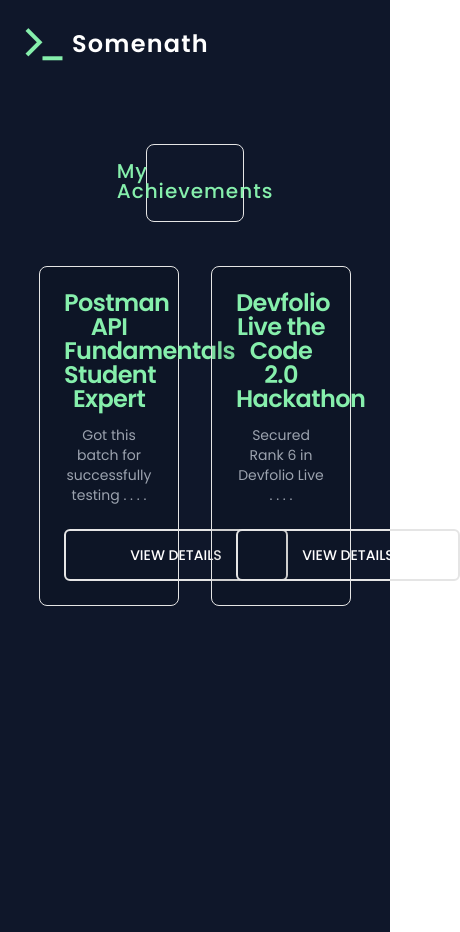
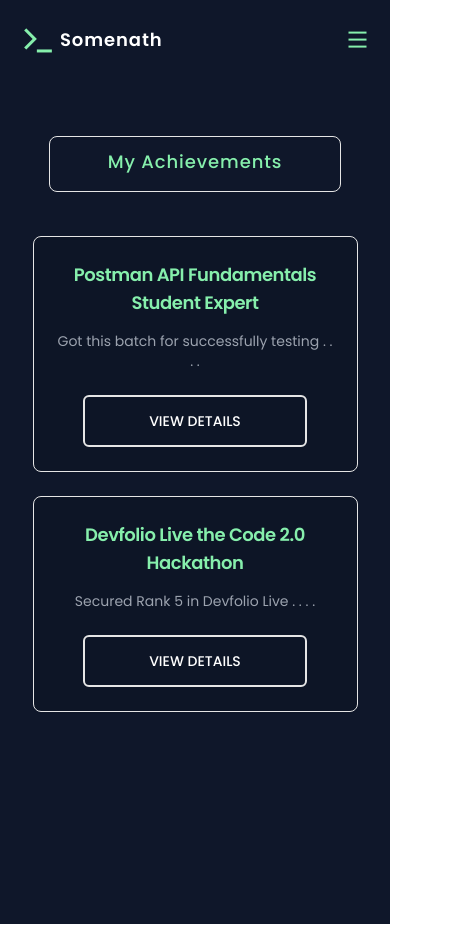
Before and after one commit to somenath203/My-Portfolio-Website-Version-2, a Next.js app: page /pages/achievements in a window 390 px wide. Shown: the whole page, 460 px wide, since content can reach past the window. Built offline with nearby package versions, Linux system fonts and the light colour scheme.

Commit message:
commited

```diff
--- a/package.json
+++ b/package.json
@@ -12,6 +12,7 @@
     "@hookform/resolvers": "^3.6.0",
     "@radix-ui/react-alert-dialog": "^1.0.5",
     "@radix-ui/react-avatar": "^1.0.4",
+    "@radix-ui/react-dialog": "^1.1.0",
     "@radix-ui/react-label": "^2.0.2",
     "@radix-ui/react-scroll-area": "^1.0.5",
     "@radix-ui/react-slot": "^1.0.2",
--- a/src/app/components/Navbar.js
+++ b/src/app/components/Navbar.js
@@ -2,10 +2,17 @@
 
 import Link from 'next/link';
 import { usePathname } from 'next/navigation';
-
+import {
+  Sheet,
+  SheetContent,
+  SheetDescription,
+  SheetHeader,
+  SheetTitle,
+  SheetTrigger,
+} from '@/components/ui/sheet';
+import { useState } from 'react';
 
 const Navbar = () => {
-
   const navLinks = [
     { id: 1, navLinkname: 'Skills', navPath: '/pages/skills' },
     { id: 2, navLinkname: 'Works', navPath: '/pages/works' },
@@ -15,29 +22,56 @@ const Navbar = () => {
 
   const pathname = usePathname();
 
+  const [openDrawer, setOpenDrawer] = useState(false);
+
   return (
     <div>
       <header className="text-white bg-slate-900 body-font">
         <div className="container mx-auto flex flex-wrap p-5 flex-row items-center">
-          <Link className="flex items-center justify-center font-poppins gap-1 mb-0" href='/'>
-            <i className="ri-terminal-line text-5xl text-green-300 "></i>
-            <span className="text-2xl tracking-wider font-poppins font-semibold text-white">
+          <Link
+            className="flex items-center justify-center font-poppins gap-1 mb-0"
+            href="/"
+          >
+            <i className="ri-terminal-line text-4xl lg:text-5xl text-green-300 "></i>
+            <span className="text-lg lg:text-2xl tracking-wider font-poppins font-semibold text-white">
               Somenath
             </span>
           </Link>
-          <nav className="ml-auto hidden lg:flex flex-wrap items-center text-base tracking-wide font-poppins justify-center">
+          <nav className="ml-auto flex flex-wrap items-center text-base tracking-wide font-poppins justify-center">
             {navLinks.map((link) => (
               <Link
                 key={link.id}
                 href={link.navPath}
-                className={`mr-5 hover:text-green-500 ${pathname === link.navPath && 'border-b-2 border-green-500 text-green-500'}`}
+                className={`mr-5 hidden lg:block hover:text-green-500 ${
+                  pathname === link.navPath &&
+                  'border-b-2 border-green-500 text-green-500'
+                }`}
               >
                 {link.navLinkname}
               </Link>
             ))}
+            <i
+              className="block lg:hidden ri-menu-line text-2xl cursor-pointer text-green-300"
+              onClick={() => setOpenDrawer(true)}
+            ></i>
           </nav>
         </div>
       </header>
+
+      <Sheet open={openDrawer} onOpenChange={setOpenDrawer}>
+        <SheetContent className="bg-slate-800 flex flex-col gap-10 border-slate-800 items-center justify-center">
+          {navLinks.map((link) => (
+            <Link
+              key={link.id}
+              href={link.navPath}
+              className='text-white hover:text-green-300 text-xl font-poppins tracking-wider'
+              onClick={() => setOpenDrawer(false)}
+            >
+              {link.navLinkname}
+            </Link>
+          ))}
+        </SheetContent>
+      </Sheet>
     </div>
   );
 };
--- a/src/app/components/PageHeading.js
+++ b/src/app/components/PageHeading.js
@@ -2,7 +2,7 @@ import { Alert, AlertTitle } from '@/components/ui/alert';
 
 const PageHeading = ({ heading }) => {
   return (
-    <Alert className="bg-transparent font-poppins w-full flex items-center justify-center text-xl text-green-300">
+    <Alert className="bg-transparent font-poppins w-full flex items-center justify-center text-lg lg:text-xl text-green-300">
       <AlertTitle className="tracking-wider">
         {heading}
       </AlertTitle>
--- a/src/app/pages/achievements/page.js
+++ b/src/app/pages/achievements/page.js
@@ -18,75 +18,77 @@ import {
   AlertDialogTitle,
 } from '@/components/ui/alert-dialog';
 import { useState } from 'react';
-import { IoIosLink } from "react-icons/io";
-import { FaGithub } from "react-icons/fa";
+import { IoIosLink } from 'react-icons/io';
+import { FaGithub } from 'react-icons/fa';
 import {
   Tooltip,
   TooltipContent,
   TooltipProvider,
   TooltipTrigger,
-} from "@/components/ui/tooltip"
+} from '@/components/ui/tooltip';
 import Link from 'next/link';
 
 import PageHeading from '@/app/components/PageHeading';
 
-
 const Page = () => {
-
   const achievements = [
     {
       id: 1,
       nameOfTheAchievement: 'Postman API Fundamentals Student Expert',
       photoOfTheAchievement: '',
-      descriptionOfTheAchievement: 'Got this batch for successfully testing APIs with Postman.',
-      urlOfTheAchievement: 'https://badgr.com/public/assertions/u9_k1c49QaOWTqEvt0oOzA?identity__email=somenathchoudhury35@gmail.com'
+      descriptionOfTheAchievement:
+        'Got this batch for successfully testing APIs with Postman.',
+      urlOfTheAchievement:
+        'https://badgr.com/public/assertions/u9_k1c49QaOWTqEvt0oOzA?identity__email=somenathchoudhury35@gmail.com',
     },
     {
       id: 2,
       nameOfTheAchievement: 'Devfolio Live the Code 2.0 Hackathon',
       photoOfTheAchievement: '',
-      descriptionOfTheAchievement: 'Secured Rank 6 in Devfolio Live the Code 2.0 Hackathon out of 100 teams.',
-      urlOfTheAchievement: 'https://drive.google.com/file/d/1SHrwWFKx7aovLIpB6Lks4EEZ7cN9oscM/view'
+      descriptionOfTheAchievement:
+        'Secured Rank 5 in Devfolio Live the Code 2.0 Hackathon out of 100 teams.',
+      urlOfTheAchievement:
+        'https://drive.google.com/file/d/1SHrwWFKx7aovLIpB6Lks4EEZ7cN9oscM/view',
     },
   ];
 
-
   const [openModal, setOpenModal] = useState(false);
-
 
   const [getCurrentAchievement, setGetCurrentAchievement] = useState();
 
-
   const handleOpenModal = (currAchievement) => {
-
     setGetCurrentAchievement(currAchievement);
 
     setOpenModal(true);
-
   };
 
   return (
     <div className="min-h-screen bg-slate-900 flex flex-col gap-11 items-center">
-
-      <div className="mt-14 w-1/4">
-
-       <PageHeading heading='My Achievements' />
-
+      <div className="mt-14 w-3/4 lg:w-1/4">
+        <PageHeading heading="My Achievements" />
       </div>
 
-      <div className="mb-10 w-4/5 flex items-center justify-center">
-
-      <div className="w-full grid grid-cols-2 gap-x-8 gap-y-6 items-center">
-
+      <div className="mb-10 w-10/12 lg:w-4/5 flex items-center justify-center">
+        <div className="w-full grid grid-cols-1 lg:grid-cols-2 gap-x-8 gap-y-6 items-center">
           {achievements.map((achievement) => (
             <Card
               key={achievement.id}
               className="w-full text-center bg-transparent/10 text-white font-poppins"
             >
-            <CardHeader className='flex flex-col gap-2'>
-              <CardTitle className='text-green-300'>{achievement.nameOfTheAchievement}</CardTitle>
+              <CardHeader className="flex flex-col gap-2">
+                <CardTitle className="text-green-300 text-lg lg:text-2xl text-center">
+                  {achievement.nameOfTheAchievement}
+                </CardTitle>
                 <CardDescription>
-                <span className='text-gray-400'>{achievement.descriptionOfTheAchievement.split(' ').length <= 6 ? achievement.descriptionOfTheAchievement : achievement.descriptionOfTheAchievement.split(' ').slice(0, 6).join(' ') + ' . . . .'}</span>
+                  <span className="text-gray-400 text-center">
+                    {achievement.descriptionOfTheAchievement.split(' ')
+                      .length <= 6
+                      ? achievement.descriptionOfTheAchievement
+                      : achievement.descriptionOfTheAchievement
+                          .split(' ')
+                          .slice(0, 6)
+                          .join(' ') + ' . . . .'}
+                  </span>
                 </CardDescription>
               </CardHeader>
               <CardContent>
@@ -102,23 +104,33 @@ const Page = () => {
           ))}
         </div>
 
-      {getCurrentAchievement && <AlertDialog open={openModal} onOpenChange={setOpenModal}>
+        {getCurrentAchievement && (
+          <AlertDialog open={openModal} onOpenChange={setOpenModal}>
             <AlertDialogContent className="overflow-auto max-h-[90vh] bg-slate-800 border-slate-800">
               <AlertDialogHeader>
-            <AlertDialogTitle className='mb-4 font-poppins text-2xl text-green-400 text-center'>{getCurrentAchievement.nameOfTheAchievement}</AlertDialogTitle>
-            <AlertDialogDescription className='flex flex-col gap-6 font-poppins'>
-              <span className='flex flex-col items-center justify-center text-center gap-2 text-base text-green-400'>
-                <span className='font-bold'>Description:</span>
-                <span className='text-white'>{getCurrentAchievement.descriptionOfTheAchievement}</span>
+                <AlertDialogTitle className="mb-4 font-poppins text-2xl text-green-400 text-center">
+                  {getCurrentAchievement.nameOfTheAchievement}
+                </AlertDialogTitle>
+                <AlertDialogDescription className="flex flex-col gap-6 font-poppins">
+                  <span className="flex flex-col items-center justify-center text-center gap-2 text-base text-green-400">
+                    <span className="font-bold">Description:</span>
+                    <span className="text-white">
+                      {getCurrentAchievement.descriptionOfTheAchievement}
                     </span>
-                <span className='flex flex-col items-center justify-center text-center gap-2 text-base text-green-400'>
-                  <span className='font-bold'>Link:</span>
-                  <span className='mt-1 flex items-center justify-center gap-4'>
+                  </span>
+                  <span className="flex flex-col items-center justify-center text-center gap-2 text-base text-green-400">
+                    <span className="font-bold">Link:</span>
+                    <span className="mt-1 flex items-center justify-center gap-4">
                       <span>
                         <TooltipProvider>
                           <Tooltip>
                             <TooltipTrigger>
-                              <Link href={getCurrentAchievement.urlOfTheAchievement} target='_blank'><IoIosLink className='text-white hover:text-green-400 text-3xl transition-all duration-150' /></Link>
+                              <Link
+                                href={getCurrentAchievement.urlOfTheAchievement}
+                                target="_blank"
+                              >
+                                <IoIosLink className="text-white hover:text-green-400 text-3xl transition-all duration-150" />
+                              </Link>
                             </TooltipTrigger>
                             <TooltipContent>
                               <span>Live Preview</span>
@@ -131,15 +143,19 @@ const Page = () => {
                 </AlertDialogDescription>
               </AlertDialogHeader>
               <AlertDialogFooter>
-            <AlertDialogAction onClick={() => setOpenModal(false)} className='border-2 border-green-400 bg-transparent text-green-400 font-poppins hover:bg-slate-700 hover:text-green-400 transition-all duration-200'>Close</AlertDialogAction>
+                <AlertDialogAction
+                  onClick={() => setOpenModal(false)}
+                  className="border-2 border-green-400 bg-transparent text-green-400 font-poppins hover:bg-slate-700 hover:text-green-400 transition-all duration-200"
+                >
+                  Close
+                </AlertDialogAction>
               </AlertDialogFooter>
             </AlertDialogContent>
-      </AlertDialog>}
-
+          </AlertDialog>
+        )}
       </div>
-
     </div>
   );
 };
 
-export default Page;;
+export default Page;
--- /dev/null
+++ b/src/components/ui/sheet.jsx
@@ -0,0 +1,109 @@
+"use client";
+import * as React from "react"
+import * as SheetPrimitive from "@radix-ui/react-dialog"
+import { cva } from "class-variance-authority";
+import { X } from "lucide-react"
+
+import { cn } from "@/lib/utils"
+
+const Sheet = SheetPrimitive.Root
+
+const SheetTrigger = SheetPrimitive.Trigger
+
+const SheetClose = SheetPrimitive.Close
+
+const SheetPortal = SheetPrimitive.Portal
+
+const SheetOverlay = React.forwardRef(({ className, ...props }, ref) => (
+  <SheetPrimitive.Overlay
+    className={cn(
+      "fixed inset-0 z-50 bg-black/80  data-[state=open]:animate-in data-[state=closed]:animate-out data-[state=closed]:fade-out-0 data-[state=open]:fade-in-0",
+      className
+    )}
+    {...props}
+    ref={ref} />
+))
+SheetOverlay.displayName = SheetPrimitive.Overlay.displayName
+
+const sheetVariants = cva(
+  "fixed z-50 gap-4 bg-background p-6 shadow-lg transition ease-in-out data-[state=open]:animate-in data-[state=closed]:animate-out data-[state=closed]:duration-300 data-[state=open]:duration-500",
+  {
+    variants: {
+      side: {
+        top: "inset-x-0 top-0 border-b data-[state=closed]:slide-out-to-top data-[state=open]:slide-in-from-top",
+        bottom:
+          "inset-x-0 bottom-0 border-t data-[state=closed]:slide-out-to-bottom data-[state=open]:slide-in-from-bottom",
+        left: "inset-y-0 left-0 h-full w-3/4 border-r data-[state=closed]:slide-out-to-left data-[state=open]:slide-in-from-left sm:max-w-sm",
+        right:
+          "inset-y-0 right-0 h-full w-3/4  border-l data-[state=closed]:slide-out-to-right data-[state=open]:slide-in-from-right sm:max-w-sm",
+      },
+    },
+    defaultVariants: {
+      side: "right",
+    },
+  }
+)
+
+const SheetContent = React.forwardRef(({ side = "right", className, children, ...props }, ref) => (
+  <SheetPortal>
+    <SheetOverlay />
+    <SheetPrimitive.Content ref={ref} className={cn(sheetVariants({ side }), className)} {...props}>
+      {children}
+      <SheetPrimitive.Close
+        className="absolute right-4 top-4 rounded-sm opacity-70 ring-offset-background transition-opacity hover:opacity-100 focus:outline-none focus:ring-2 focus:ring-ring focus:ring-offset-2 disabled:pointer-events-none data-[state=open]:bg-secondary !text-white">
+        <X className="h-4 w-4" />
+        <span className="sr-only">Close</span>
+      </SheetPrimitive.Close>
+    </SheetPrimitive.Content>
+  </SheetPortal>
+))
+SheetContent.displayName = SheetPrimitive.Content.displayName
+
+const SheetHeader = ({
+  className,
+  ...props
+}) => (
+  <div
+    className={cn("flex flex-col space-y-2 text-center sm:text-left", className)}
+    {...props} />
+)
+SheetHeader.displayName = "SheetHeader"
+
+const SheetFooter = ({
+  className,
+  ...props
+}) => (
+  <div
+    className={cn("flex flex-col-reverse sm:flex-row sm:justify-end sm:space-x-2", className)}
+    {...props} />
+)
+SheetFooter.displayName = "SheetFooter"
+
+const SheetTitle = React.forwardRef(({ className, ...props }, ref) => (
+  <SheetPrimitive.Title
+    ref={ref}
+    className={cn("text-lg font-semibold text-foreground", className)}
+    {...props} />
+))
+SheetTitle.displayName = SheetPrimitive.Title.displayName
+
+const SheetDescription = React.forwardRef(({ className, ...props }, ref) => (
+  <SheetPrimitive.Description
+    ref={ref}
+    className={cn("text-sm text-muted-foreground", className)}
+    {...props} />
+))
+SheetDescription.displayName = SheetPrimitive.Description.displayName
+
+export {
+  Sheet,
+  SheetPortal,
+  SheetOverlay,
+  SheetTrigger,
+  SheetClose,
+  SheetContent,
+  SheetHeader,
+  SheetFooter,
+  SheetTitle,
+  SheetDescription,
+}
```
Also changed, not shown: src/app/page.js (+10 -10 lines), src/app/pages/connect/page.js (+6 -6 lines), 1 other file (tests, documents, lock files or other folders). Lines whose indentation alone changed are shown as unchanged.
